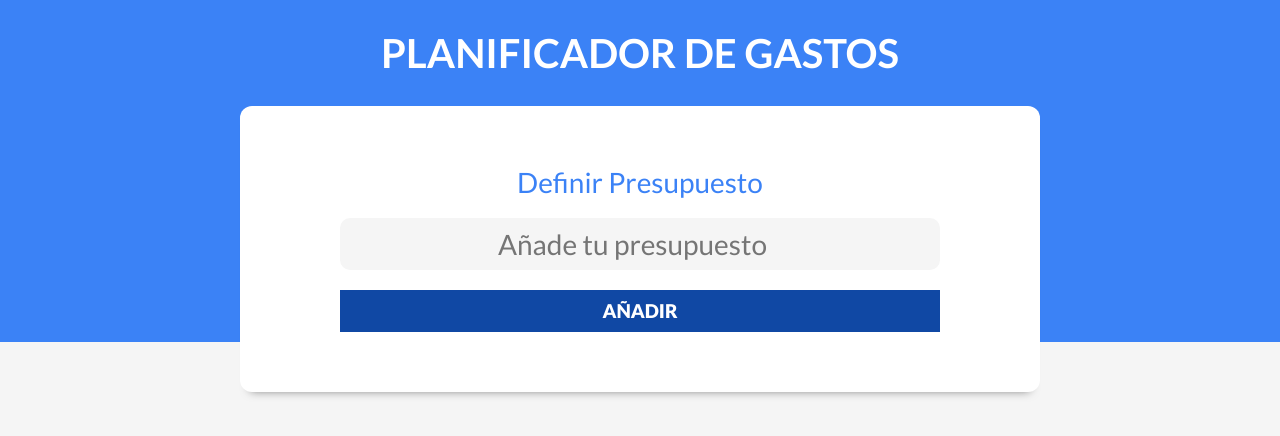
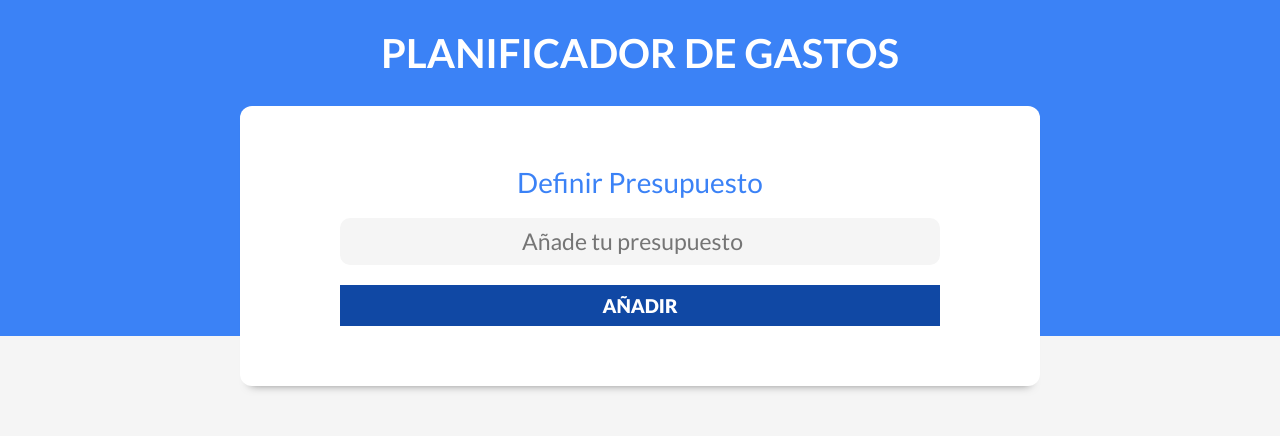
Before and after one commit to aguscolaizzo/control-gastos, a React (Vite) app: page / in a window 1280 px wide. Shown: the top 436 px of the page. Built offline with nearby package versions, Linux system fonts and the light colour scheme.

Commit message:
Mejorando web responsive

```diff
--- a/src/index.css
+++ b/src/index.css
@@ -182,14 +182,10 @@ header h1 {
     }
 }
 
-@media (min-width: 568px) {
-    .formulario input[type="number"].nuevo-presupuesto {
-        font-size: 2rem;
-        text-align: center;
-    }
+
 .formulario input[type="text"].nuevo-presupuesto,
 .formulario input[type="number"].nuevo-presupuesto {
-    font-size: 2.8rem;
+    font-size: 2.3rem;
     text-align: center;
 }
 
```
